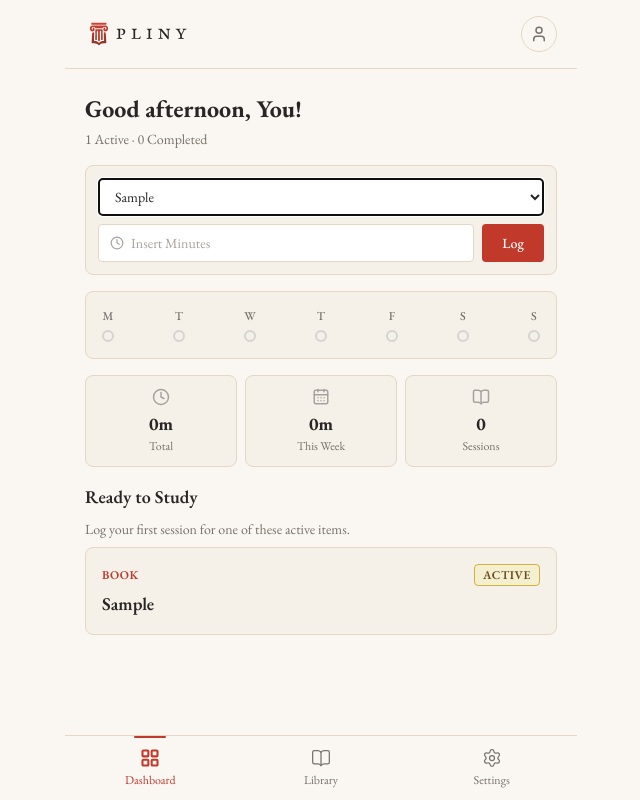
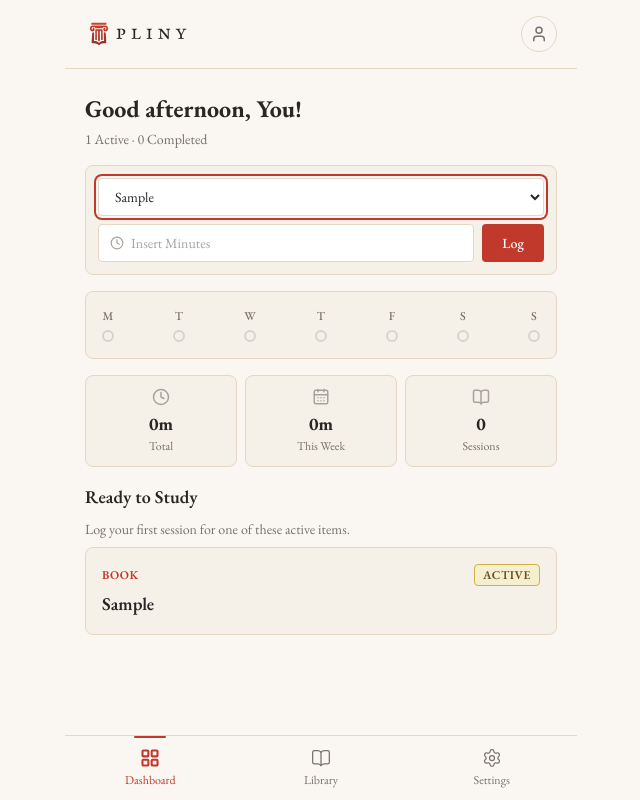
Before and after one commit to indigoscipio/oktavlearn, a React (Vite) app: page / in a window 1280 px wide. Both pictures are taken after typing "Sample" into the empty fields and a click on the button "Add Item". Shown: the whole page, without its empty margins (319-959 px from the left). Built offline with nearby package versions, Linux system fonts and the light colour scheme.

Commit message:
v2.6.2: improve import warning and accessibility polish

```diff
--- a/landing/index.html
+++ b/landing/index.html
@@ -160,7 +160,7 @@
 
   <footer class="border-t border-merino-200 py-6">
     <div class="max-w-5xl mx-auto px-6 flex flex-col sm:flex-row gap-2 justify-between items-center text-xs text-stone-400">
-      <p>Pliny v2.5 &mdash; Built by <a href="https://oktavsoftware.com" class="text-brand-700 hover:underline">Oktav Software</a></p>
+      <p>Pliny v2.6.2 &mdash; Built by <a href="https://oktavsoftware.com" class="text-brand-700 hover:underline">Oktav Software</a></p>
       <a href="https://github.com/indigoscipio/oktavlearn" class="text-brand-700 hover:underline">GitHub Project</a>
     </div>
   </footer>
--- a/src/components/DashboardView.jsx
+++ b/src/components/DashboardView.jsx
@@ -115,7 +115,7 @@ export default function DashboardView({ setView }) {
           required
           autoFocus
           disabled={activeItems.length === 0}
-          className="w-full px-3 py-2 bg-white border border-merino-200 rounded-sm text-sm text-stone-800 mb-2"
+          className="w-full px-3 py-2 bg-white border border-merino-200 rounded-sm text-sm text-stone-800 mb-2 disabled:opacity-50 disabled:cursor-not-allowed"
         >
           <option value="" disabled>{activeItems.length === 0 ? 'No active items' : 'Select item'}</option>
           {activeItems.map((item) => (
@@ -136,7 +136,7 @@ export default function DashboardView({ setView }) {
               onChange={(e) => setQuickDuration(e.target.value)}
               required
               disabled={activeItems.length === 0}
-              className="w-full pl-8 pr-3 py-2 bg-white border border-merino-200 rounded-sm text-sm text-stone-800 placeholder:text-stone-400"
+              className="w-full pl-8 pr-3 py-2 bg-white border border-merino-200 rounded-sm text-sm text-stone-800 placeholder:text-stone-400 disabled:opacity-50 disabled:cursor-not-allowed"
             />
           </div>
           <button
--- a/src/components/ItemCard.jsx
+++ b/src/components/ItemCard.jsx
@@ -14,7 +14,15 @@ export default function ItemCard({ item, onSelect, showDelete = true }) {
   return (
     <div
       className="bg-merino-100 border border-merino-200 rounded-md p-4 cursor-pointer hover:shadow-md transition-shadow"
+      role="button"
+      tabIndex={0}
       onClick={() => onSelect(item.id)}
+      onKeyDown={(e) => {
+        if (e.key === 'Enter' || e.key === ' ') {
+          e.preventDefault()
+          onSelect(item.id)
+        }
+      }}
     >
       <div className="flex justify-between items-center mb-1">
         <span className="text-xs font-semibold uppercase tracking-wider text-brand-700">{item.type}</span>
@@ -24,6 +32,7 @@ export default function ItemCard({ item, onSelect, showDelete = true }) {
             <button
               className="text-stone-400 hover:text-brand-700 transition-colors p-0.5"
               title="Delete"
+              aria-label={`Delete ${item.title}`}
               onClick={(e) => {
                 e.stopPropagation()
                 if (confirm(`Delete "${item.title}" and its ${sessionLabel}? This cannot be undone.`)) deleteItem(item.id)
--- a/src/components/SettingsView.jsx
+++ b/src/components/SettingsView.jsx
@@ -140,6 +140,9 @@ export default function SettingsView() {
       <div className="bg-merino-100 border border-merino-200 rounded-md p-4 mb-4">
         <h3 className="text-base font-semibold text-stone-800 mb-1">Export/Import Data</h3>
         <p className="text-sm text-stone-500 mb-3">Export a backup or restore a previous JSON file.</p>
+        <p className="text-sm text-stone-500 bg-merino-50 border border-merino-200 rounded-sm px-3 py-2 mb-3">
+          Importing replaces your current library and sessions. Export a backup first if you want to keep them.
+        </p>
         {!lastExportedAt && (
           <p className="text-sm text-gold-700 bg-gold-50 border border-gold-200 rounded-sm px-3 py-2 mb-3">
             You have not exported a backup yet. Pliny stores data only in this browser.
@@ -236,7 +239,7 @@ export default function SettingsView() {
         </div>
       </div>
 
-      <p className="text-center text-xs text-stone-400 mt-6">Pliny v2.5 — No servers, no accounts. Your data stays on this device.</p>
+      <p className="text-center text-xs text-stone-400 mt-6">Pliny v2.6.2 — No servers, no accounts. Your data stays on this device.</p>
     </div>
   )
 }
--- a/src/index.css
+++ b/src/index.css
@@ -21,6 +21,24 @@
 
   .dark h1, .dark h2, .dark h3, .dark h4, .dark h5, .dark h6 {
     @apply text-stone-100;
+  }
+
+  a:focus-visible,
+  button:focus-visible,
+  input:focus-visible,
+  select:focus-visible,
+  textarea:focus-visible,
+  [role="button"]:focus-visible {
+    @apply outline-none ring-2 ring-brand-700 ring-offset-2 ring-offset-merino-50;
+  }
+
+  .dark a:focus-visible,
+  .dark button:focus-visible,
+  .dark input:focus-visible,
+  .dark select:focus-visible,
+  .dark textarea:focus-visible,
+  .dark [role="button"]:focus-visible {
+    @apply ring-brand-300 ring-offset-stone-900;
   }
 }
 
--- a/src/store/useLocalStorage.js
+++ b/src/store/useLocalStorage.js
@@ -87,7 +87,7 @@ export function useLocalStorage() {
     const exportedAt = nowISO()
     save(LAST_EXPORT_KEY, exportedAt)
     setLastExportedAt(exportedAt)
-    return JSON.stringify({ version: '2.5', exportedAt, library, sessions }, null, 2)
+    return JSON.stringify({ version: '2.6.2', exportedAt, library, sessions }, null, 2)
   }, [library, sessions])
 
   const saveUserName = useCallback((name) => {
```
